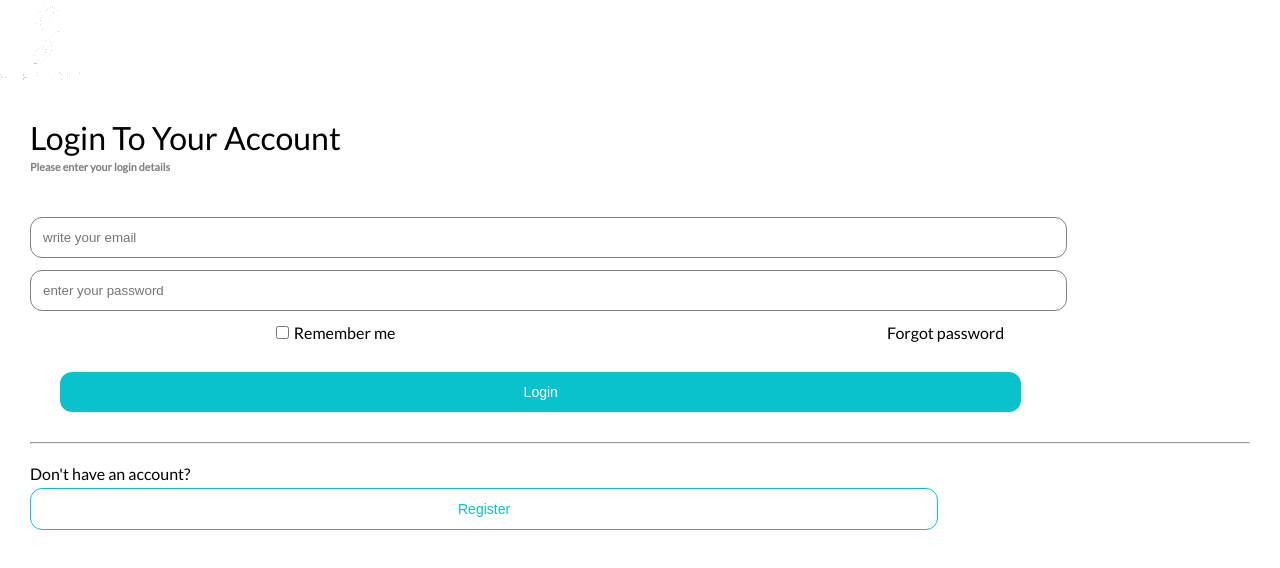
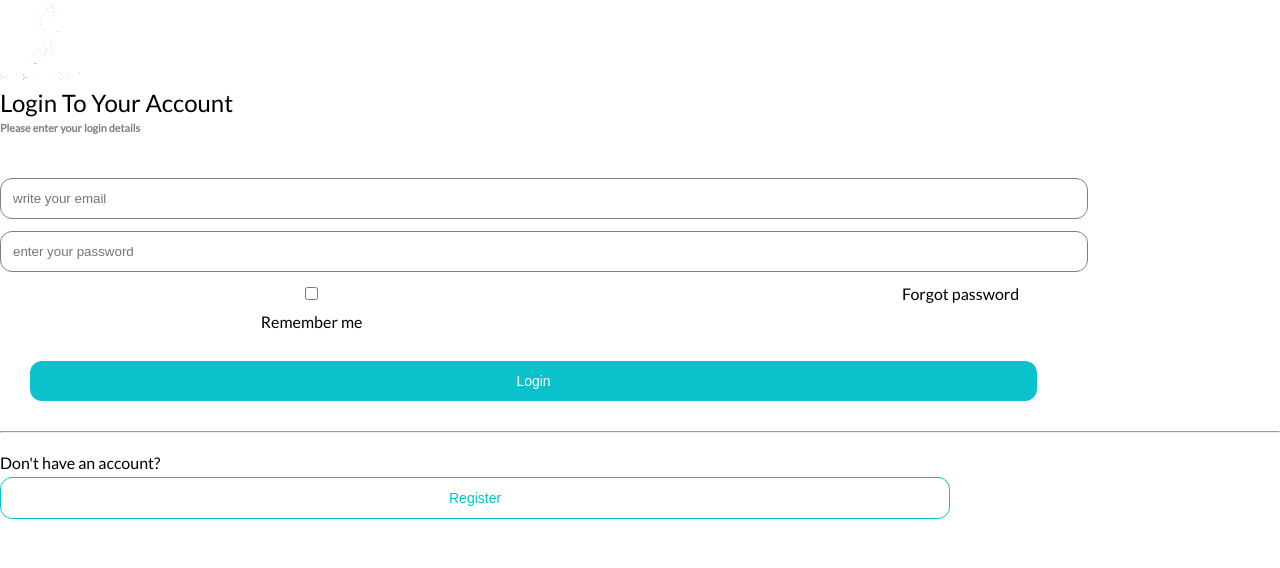
Before and after one commit to sajid-munawar/React-plan-a-date, a React (Create React App) app: page /login in a window 1280 px wide. Shown: the top 568 px of the page. Built offline with nearby package versions, Linux system fonts and the light colour scheme.

Commit message:
Update input styles

```diff
--- a/src/index.css
+++ b/src/index.css
@@ -8,10 +8,42 @@
   --clr_blue: #0ac2cc;
   --clr_black: #000;
   --clr_white: #fff;
+  --clr_grey: grey;
 }
+
+/* html tags styling */
 
 body {
   font-family: "Lato", sans-serif;
+}
+
+h1 {
+  font-size: 24px;
+  color: var(--clr_black);
+  font-weight: 400;
+  line-height: 30px;
+}
+
+p {
+  font-size: 12px;
+  line-height: 15px;
+  font-weight: 300;
+}
+
+
+input {
+  padding: 12px;
+  width: 85%;
+  margin-bottom: 12px;
+  border-radius: 12px;
+  border: 1px solid var(--clr_grey);
+}
+
+/* global styles */
+
+.img-fluid {
+  max-width: 100%;
+  height: auto;
 }
 
 .auth-wrapper {
@@ -24,37 +56,45 @@ body {
 }
 
 .auth-container {
-  width: 40%;
+  max-width: 40%;
 }
 
 .logo-holder {
   width: 85px;
   height: 85px;
   margin: 0 auto;
+  margin-bottom: 60px;
 }
 
-form {
-  background: white;
+.auth-form {
+  background: var(--clr_white);
+  width: 100%;
   padding: 30px 30px 50px 30px;
   border-radius: 24px;
+  text-align: center;
 }
 
-form h1 {
+.auth-form p {
+  padding-top: 5px;
+}
+
+.split-input {
+  padding-top: 20px;
+  display: flex;
+  justify-content: space-around;
+}
+
+.split-input input {
+  width: 148px;
+}
+/* form h1 {
   font-weight: 300;
-}
+} */
 
 form h6 {
   margin-bottom: 40px;
   color: gray;
   line-height: 20px;
-}
-
-.form-container > input {
-  padding: 12px;
-  width: 85%;
-  margin-bottom: 12px;
-  border-radius: 12px;
-  border: 1px solid gray;
 }
 
 .btn-filled {
--- a/src/pages/register.jsx
+++ b/src/pages/register.jsx
@@ -6,7 +6,7 @@ export const Register = () => {
     <div className="auth-wrapper">
       <div className="auth-container">
         <div className="logo-holder">
-          <img src={Images.LOGO} alt="logo" />
+          <img src={Images.LOGO} alt="logo" className="img-fluid"/>
         </div>
         <form className="auth-form">
           <h1>Create An Account.</h1>
```
